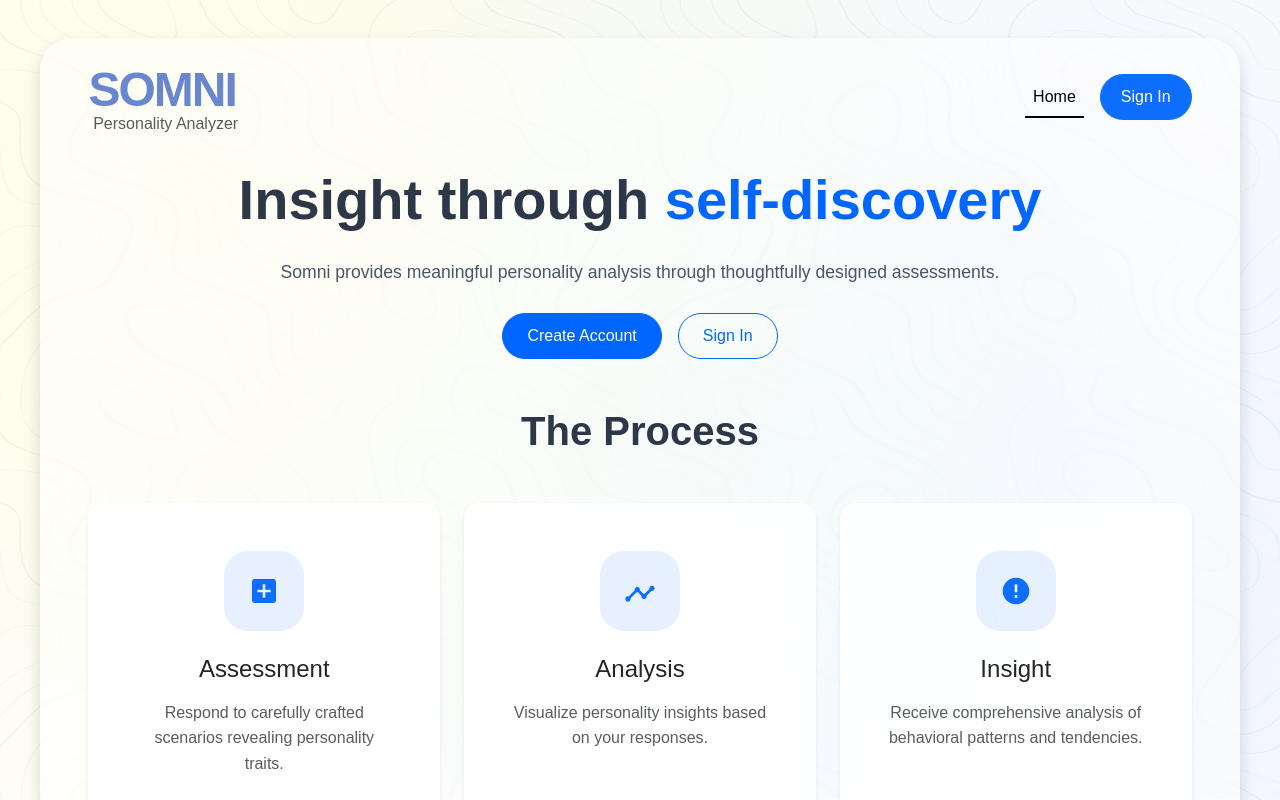
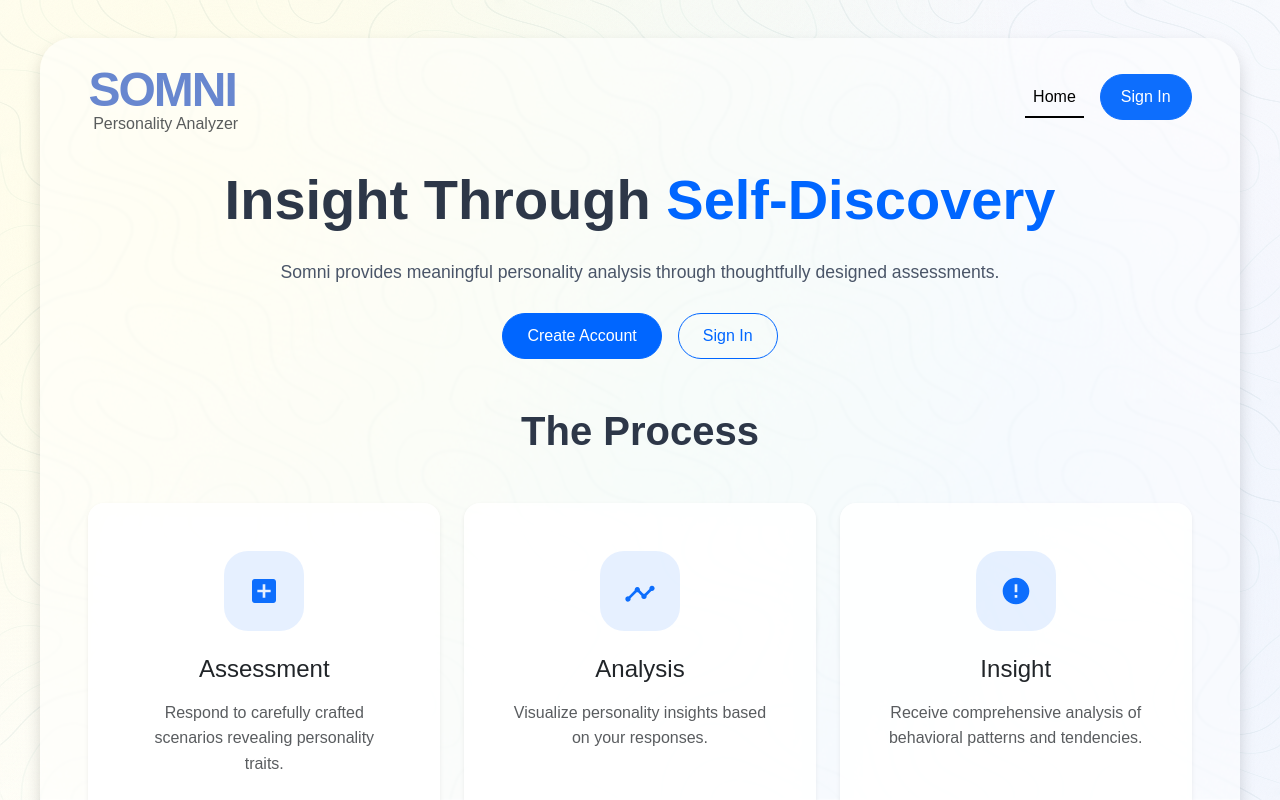
Before and after one commit to rniemela77/somni, a Vue app: page / in a window 1280 px wide. Shown: the top 800 px of the page. Built offline with nearby package versions, Linux system fonts and the light colour scheme; no server answers.

Commit message:
add todo, fix landing page typo

```diff
--- a/src/components/features/dashboard/LandingPage.vue
+++ b/src/components/features/dashboard/LandingPage.vue
@@ -1,7 +1,7 @@
 <template>
   <div>
     <section class="text-center mb-5">
-      <h1 class="display-4 mb-4">Insight through <span class="text-primary fw-semibold">self-discovery</span></h1>
+      <h1 class="display-4 mb-4">Insight Through <span class="text-primary fw-semibold">Self-Discovery</span></h1>
       <p class="lead col-lg-8 mx-auto">
         Somni provides meaningful personality analysis through thoughtfully designed assessments.
       </p>
```
Also changed, not shown: 1 other file (tests, documents, lock files or other folders).
